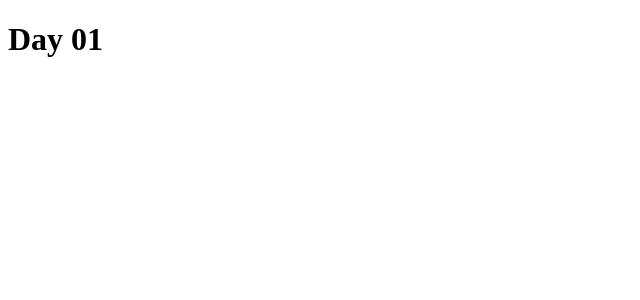
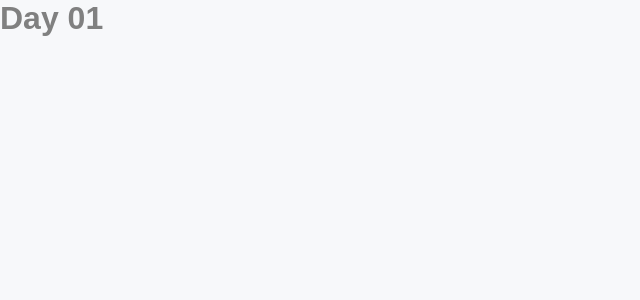
Before and after one commit to driellyps/next-podcastr, a Next.js app: page / in a window 1280 px wide. Shown: the top 300 px of the page, without its empty margins (0-640 px from the left). Built offline with nearby package versions, Linux system fonts and the light colour scheme.

Commit message:
basic configurations + add global styles

```diff
--- a/pages/_app.js
+++ b/src/pages/_app.tsx
@@ -1,3 +1,5 @@
+import '../styles/global.scss'
+
 function MyApp({ Component, pageProps }) {
   return <Component {...pageProps} />
 }
--- /dev/null
+++ b/src/styles/global.scss
@@ -0,0 +1,43 @@
+* {
+  margin: 0;
+  padding: 0;
+  box-sizing: border-box;
+}
+
+:root {
+  --white: #FFF;
+
+  --gray-50: #F7F8FA;
+  --gray-100: #E6E8EB;
+  --gray-200: #AFB2B1;
+  --gray-500: #808080;
+  --gray-800: #494D4B;
+
+  --green-500: #04D361;
+
+  --purple-300: #9F75FF;
+  --purple-400: #9164FA;
+  --purple-500: #8257E5;
+  --purple-800: #6F48C9;
+}
+
+body {
+  background: var(--gray-50);
+}
+
+body, input, textarea, button {
+  font: 500 1rem sans-serif;
+  color: var(--gray-500);
+}
+
+h1 {
+  font-size: 2rem;
+}
+
+h2 {
+  font-size: 1.5rem;
+}
+
+button {
+  cursor: pointer;
+}
```
Also changed, not shown: package.json (+7 -1 lines), tsconfig.json (added, +29 -0 lines), next-env.d.ts (added), src/pages/index.tsx (renamed from pages/index.js), 1 other file (tests, documents, lock files or other folders).
